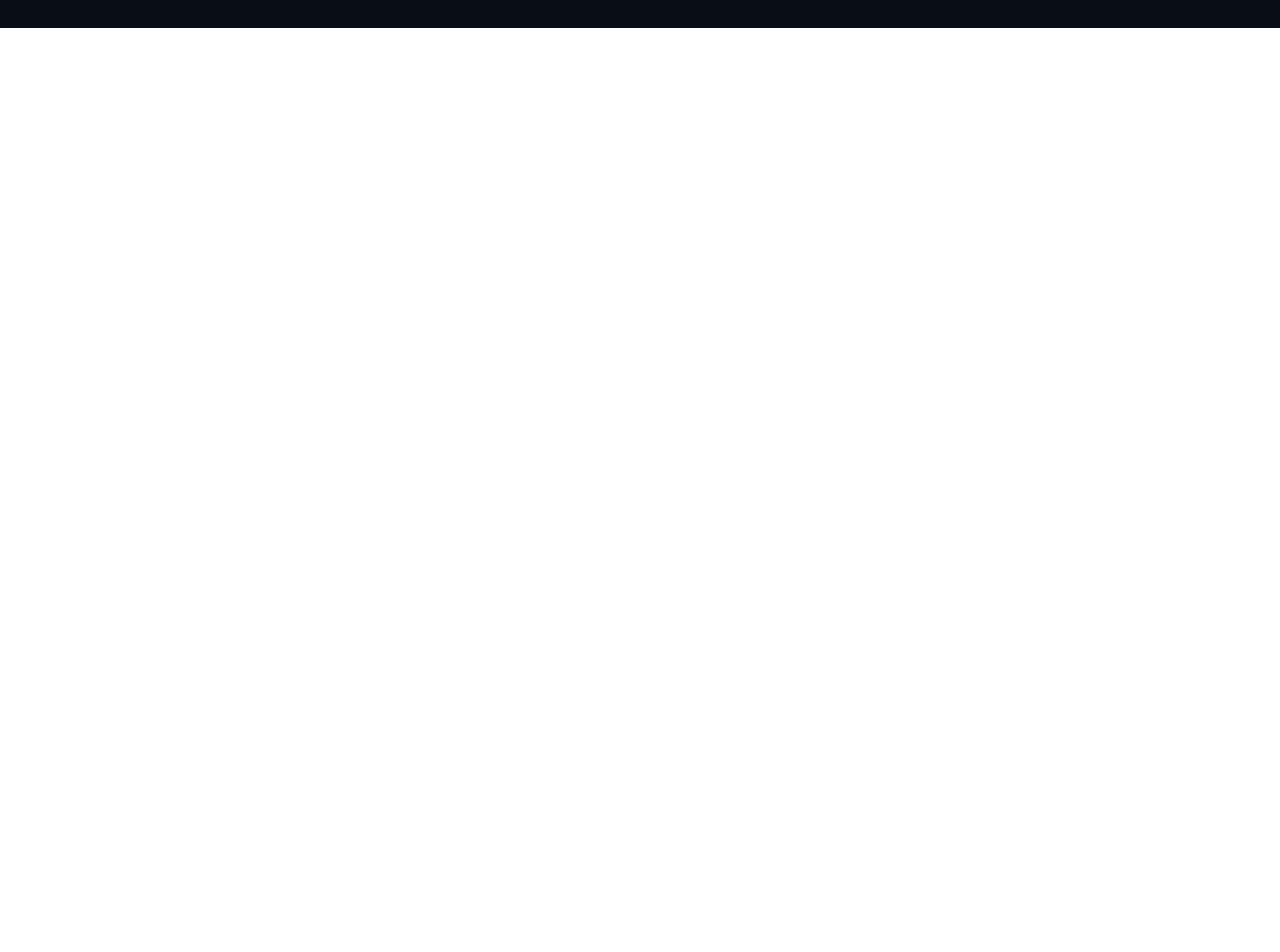
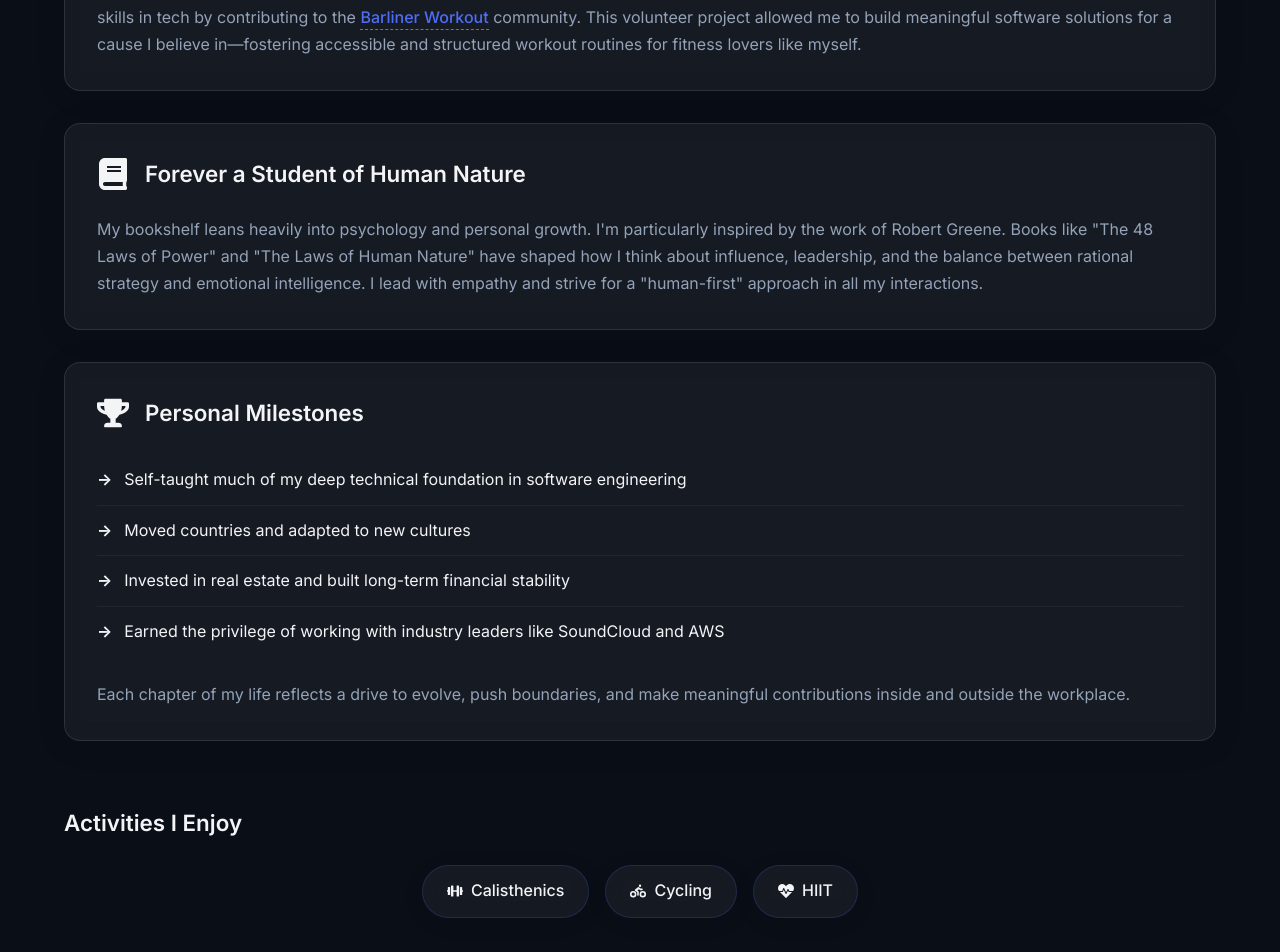
Before and after one commit to yan-braslavsky/my-resume-site, a React (Vite) app: page / in a window 1280 px wide. Shown: the part 8680-9632 px from the top of the page. Before the commit the page ends 8708 px from the top, so only its background shows below. Built offline with nearby package versions, Linux system fonts and the light colour scheme.

Commit message:
feat: Enhance Personal section with new content and styling for improved presentation and engagement

```diff
--- a/src/components/sections/Personal.css
+++ b/src/components/sections/Personal.css
@@ -1,9 +1,112 @@
 /* Personal/Hobbies section styles */
+.personal-content {
+  display: flex;
+  flex-direction: column;
+  gap: 2rem;
+  margin-top: 2rem;
+}
+
+.personal-card {
+  background: rgba(255, 255, 255, 0.05);
+  backdrop-filter: blur(10px);
+  border-radius: 16px;
+  padding: 2rem;
+  box-shadow: 0 4px 30px rgba(0, 0, 0, 0.1);
+  border: 1px solid rgba(255, 255, 255, 0.1);
+  transition: transform 0.3s ease, box-shadow 0.3s ease;
+}
+
+.personal-card:hover {
+  transform: translateY(-5px);
+  box-shadow: 0 8px 40px rgba(0, 0, 0, 0.15);
+}
+
+.personal-card-header {
+  display: flex;
+  align-items: center;
+  margin-bottom: 1.5rem;
+  gap: 1rem;
+}
+
+.personal-card-icon {
+  font-size: 2rem;
+  color: var(--accent-color);
+}
+
+.personal-card-title {
+  font-size: 1.4rem;
+  font-weight: 600;
+  color: var(--text-color-light);
+  margin: 0;
+}
+
+.personal-card-text {
+  color: var(--text-secondary, #94a3b8);
+  line-height: 1.7;
+}
+
+.personal-link {
+  color: var(--accent-color, #4f6df5);
+  text-decoration: none;
+  font-weight: 500;
+  transition: all 0.2s ease;
+  border-bottom: 1px dashed var(--accent-color, #4f6df5);
+  padding-bottom: 2px;
+}
+
+.personal-link:hover {
+  color: var(--accent-color-hover, #60a5fa);
+  border-bottom: 1px solid var(--accent-color-hover, #60a5fa);
+}
+
+.personal-milestones {
+  list-style-type: none;
+  padding: 0;
+  margin: 1.5rem 0;
+}
+
+.personal-milestones li {
+  padding: 0.75rem 0;
+  display: flex;
+  align-items: center;
+  border-bottom: 1px solid rgba(255, 255, 255, 0.05);
+}
+
+.personal-milestones li:before {
+  content: "→";
+  color: var(--accent-color);
+  margin-right: 0.75rem;
+  font-weight: bold;
+  display: inline-block;
+}
+
+.personal-milestones li:last-child {
+  border-bottom: none;
+}
+
+.personal-philosophy {
+  font-style: italic;
+  color: var(--text-secondary, #94a3b8);
+  margin-top: 1rem;
+  line-height: 1.7;
+}
+
+.hobbies-section {
+  margin-top: 2rem;
+}
+
+.hobbies-title {
+  font-size: 1.4rem;
+  font-weight: 600;
+  color: var(--text-color-light);
+  margin-bottom: 1.5rem;
+}
+
 .hobbies-container {
   display: flex;
   flex-wrap: wrap;
   gap: 15px;
-  margin-top: 2rem;
+  margin-top: 1rem;
 }
 
 .hobby-item {
@@ -25,6 +128,16 @@
 }
 
 @media (max-width: 768px) {
+  .personal-card {
+    padding: 1.5rem;
+  }
+
+  .personal-card-header {
+    flex-direction: column;
+    align-items: flex-start;
+    gap: 0.5rem;
+  }
+
   .hobbies-container {
     justify-content: center;
   }
--- a/src/components/sections/Personal.jsx
+++ b/src/components/sections/Personal.jsx
@@ -17,8 +17,105 @@ const Personal = () => {
     <Section
       id="personal"
       title="Beyond Work"
-      subtitle="Finding balance and maintaining peak performance."
+      subtitle="While I spend most of my day operating in the world of engineering and leadership, my identity reaches far beyond the professional realm."
     >
+      <div className="personal-content">
+        {/* Sports & Community Section */}
+        <motion.div
+          className="personal-card"
+          initial={{ opacity: 0, y: 20 }}
+          whileInView={{ opacity: 1, y: 0 }}
+          transition={{ duration: 0.5 }}
+          viewport={{ once: true }}
+        >
+          <div className="personal-card-header">
+            <FaIcons.FaDumbbell className="personal-card-icon" />
+            <h3 className="personal-card-title">Passion for Sports & Community</h3>
+          </div>
+          <p className="personal-card-text">
+            Sports and calisthenics are not just hobbies—they're a core part of my lifestyle. I've been fortunate to combine my love for movement with my skills in tech by contributing to the <a href="https://barliner-workout.de/" target="_blank" rel="noopener noreferrer" className="personal-link">Barliner Workout</a> community. This volunteer project allowed me to build meaningful software solutions for a cause I believe in—fostering accessible and structured workout routines for fitness lovers like myself.
+          </p>
+        </motion.div>
+
+        {/* Psychology & Reading Section */}
+        <motion.div
+          className="personal-card"
+          initial={{ opacity: 0, y: 20 }}
+          whileInView={{ opacity: 1, y: 0 }}
+          transition={{ duration: 0.5, delay: 0.1 }}
+          viewport={{ once: true }}
+        >
+          <div className="personal-card-header">
+            <FaIcons.FaBook className="personal-card-icon" />
+            <h3 className="personal-card-title">Forever a Student of Human Nature</h3>
+          </div>
+          <p className="personal-card-text">
+            My bookshelf leans heavily into psychology and personal growth. I'm particularly inspired by the work of Robert Greene. Books like "The 48 Laws of Power" and "The Laws of Human Nature" have shaped how I think about influence, leadership, and the balance between rational strategy and emotional intelligence. I lead with empathy and strive for a "human-first" approach in all my interactions.
+          </p>
+        </motion.div>
+
+        {/* Personal Milestones Section */}
+        <motion.div
+          className="personal-card"
+          initial={{ opacity: 0, y: 20 }}
+          whileInView={{ opacity: 1, y: 0 }}
+          transition={{ duration: 0.5, delay: 0.2 }}
+          viewport={{ once: true }}
+        >
+          <div className="personal-card-header">
+            <FaIcons.FaTrophy className="personal-card-icon" />
+            <h3 className="personal-card-title">Personal Milestones</h3>
+          </div>
+          <ul className="personal-milestones">
+            <motion.li
+              initial={{ opacity: 0, x: -10 }}
+              whileInView={{ opacity: 1, x: 0 }}
+              transition={{ duration: 0.3, delay: 0.3 }}
+              viewport={{ once: true }}
+            >
+              Self-taught much of my deep technical foundation in software engineering
+            </motion.li>
+            <motion.li
+              initial={{ opacity: 0, x: -10 }}
+              whileInView={{ opacity: 1, x: 0 }}
+              transition={{ duration: 0.3, delay: 0.4 }}
+              viewport={{ once: true }}
+            >
+              Moved countries and adapted to new cultures
+            </motion.li>
+            <motion.li
+              initial={{ opacity: 0, x: -10 }}
+              whileInView={{ opacity: 1, x: 0 }}
+              transition={{ duration: 0.3, delay: 0.5 }}
+              viewport={{ once: true }}
+            >
+              Invested in real estate and built long-term financial stability
+            </motion.li>
+            <motion.li
+              initial={{ opacity: 0, x: -10 }}
+              whileInView={{ opacity: 1, x: 0 }}
+              transition={{ duration: 0.3, delay: 0.6 }}
+              viewport={{ once: true }}
+            >
+              Earned the privilege of working with industry leaders like SoundCloud and AWS
+            </motion.li>
+          </ul>
+          <p className="personal-philosophy">
+            Each chapter of my life reflects a drive to evolve, push boundaries, and make meaningful contributions inside and outside the workplace.
+          </p>
+        </motion.div>
+
+        {/* Hobbies Section - Maintaining the existing functionality */}
+        <div className="hobbies-section">
+          <motion.h3
+            className="hobbies-title"
+            initial={{ opacity: 0 }}
+            whileInView={{ opacity: 1 }}
+            transition={{ duration: 0.5 }}
+            viewport={{ once: true }}
+          >
+            Activities I Enjoy
+          </motion.h3>
           <div className="hobbies-container">
             {HOBBIES.map((hobby, idx) => (
               <motion.div
@@ -34,6 +131,8 @@ const Personal = () => {
               </motion.div>
             ))}
           </div>
+        </div>
+      </div>
     </Section>
   );
 };
```
Lines whose indentation alone changed are shown as unchanged.
